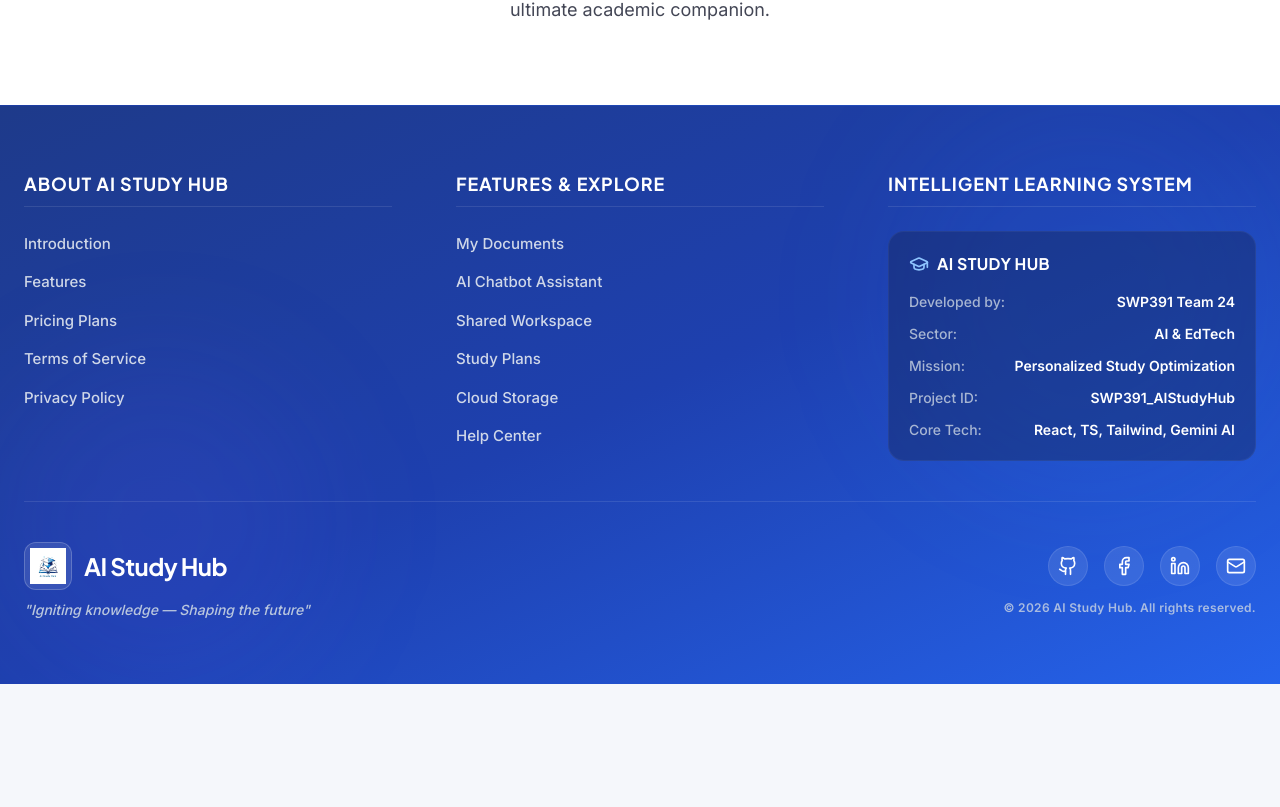
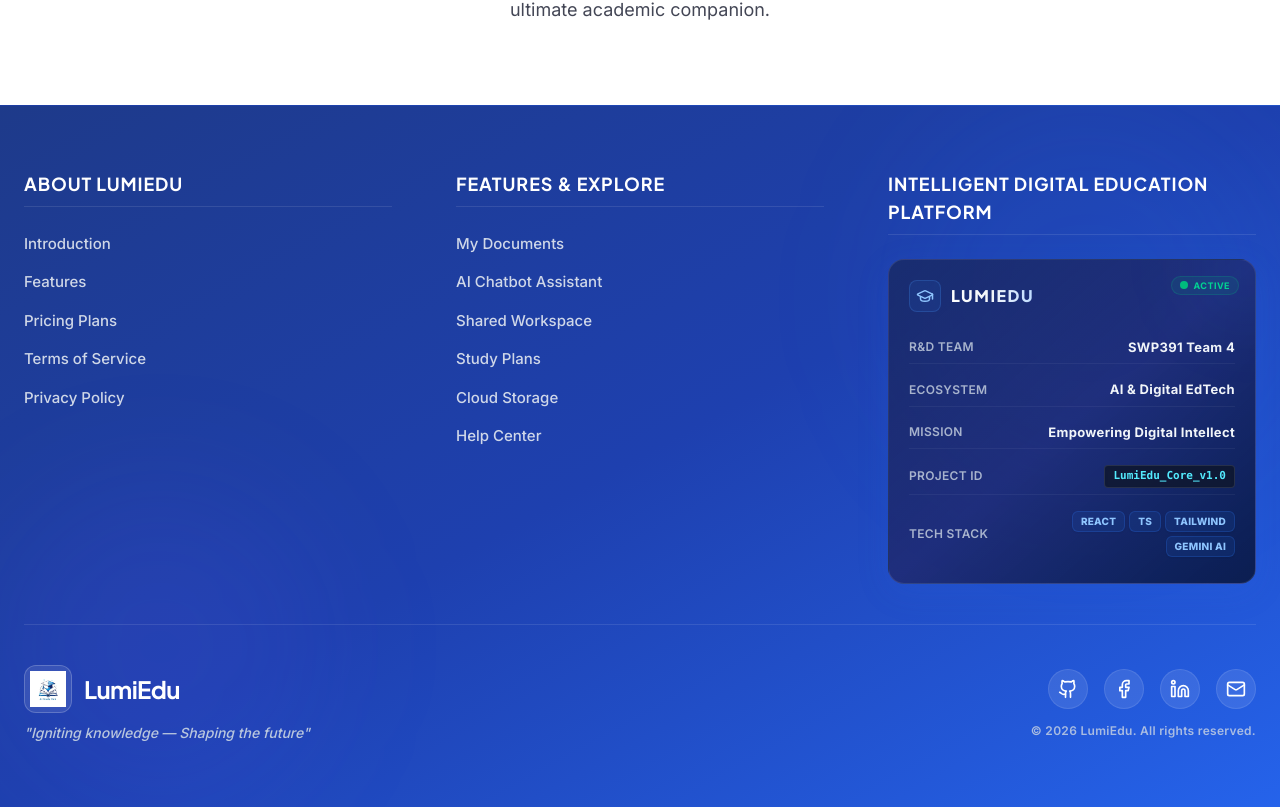
Before and after one commit to huynhduybinh24/SWP391_AIStudyHub, a React (Vite) app in the folder FrontEnd/: page / in a window 1280 px wide. Shown: the part 1829-2636 px from the top of the page. Before the commit the page ends 2513 px from the top, so only its background shows below. Built offline with nearby package versions, Linux system fonts and the light colour scheme; the HTML template or start-up script is replaced by a standard one.

Commit message:
feat: implement frontend foundation and shared file management features

```diff
--- a/FrontEnd/index.html
+++ b/FrontEnd/index.html
@@ -8,7 +8,7 @@
   <link rel="preconnect" href="https://fonts.googleapis.com" />
   <link rel="preconnect" href="https://fonts.gstatic.com" crossorigin />
   <link href="https://fonts.googleapis.com/css2?family=Inter:wght@400;500;600;700;800&family=Plus+Jakarta+Sans:wght@600;700;800&display=swap" rel="stylesheet" />
-  <title>AI Study Hub</title>
+  <title>LumiEdu</title>
   <script>
     (function () {
       const theme = localStorage.getItem('ai-study-hub-theme') || 'light';
--- a/FrontEnd/src/app/router/routes.tsx
+++ b/FrontEnd/src/app/router/routes.tsx
@@ -61,7 +61,7 @@ export const router = createBrowserRouter([
       },
       {
         path: '/pricing',
-        element: <Navigate to="/dashboard/upgrade" replace />,
+        element: <PricingPage isPublic={true} />,
       },
       {
         path: '/help',
--- a/FrontEnd/src/components/layout/ConfirmLogoutModal.tsx
+++ b/FrontEnd/src/components/layout/ConfirmLogoutModal.tsx
@@ -35,7 +35,7 @@ export function ConfirmLogoutModal({ isOpen, onClose }: ConfirmLogoutModalProps)
       isOpen={isOpen}
       onClose={onClose}
       title={t.sidebar.logoutConfirmTitle || "Confirm Log Out"}
-      description={t.sidebar.logoutConfirmDesc || "Are you sure you want to sign out of your AI Study Hub account?"}
+      description={t.sidebar.logoutConfirmDesc || "Are you sure you want to sign out of your LumiEdu account?"}
       className="max-w-md"
     >
       <div className="space-y-6">
--- a/FrontEnd/src/components/layout/Sidebar.tsx
+++ b/FrontEnd/src/components/layout/Sidebar.tsx
@@ -188,7 +188,7 @@ export function Sidebar() {
               <div className="hidden md:flex group relative size-10 items-center justify-center mx-auto shrink-0 select-none">
                 <img
                   src="/logo.png"
-                  alt="AI Study Hub"
+                  alt="LumiEdu"
                   className="
                     size-8 transition-opacity duration-200
                     group-hover:opacity-0 group-focus-within:opacity-0 object-contain
@@ -220,15 +220,15 @@ export function Sidebar() {
                 <Link to="/dashboard" onClick={handleLinkClick} className="flex items-center gap-2.5 no-underline shrink-0 max-w-full overflow-hidden select-none">
                   <img
                     src="/logo.png"
-                    alt="AI Study Hub"
+                    alt="LumiEdu"
                     className="w-8 h-8 shrink-0 object-contain"
                   />
                   <div className="flex flex-col justify-center animate-fade-in whitespace-nowrap overflow-hidden min-w-0 text-left">
                     <h1 className="text-[15px] font-bold leading-tight text-slate-900 dark:text-slate-100 tracking-tight truncate">
-                      AI Study Hub
+                      LumiEdu
                     </h1>
                     <p className="text-[11px] font-semibold leading-tight text-slate-500 dark:text-slate-400 mt-0.5 truncate">
-                      {t.sidebar.brandSubtitle || "Focused Intelligence"}
+                      {t.sidebar.brandSubtitle || "Illuminate Your Learning"}
                     </p>
                   </div>
                 </Link>
@@ -249,15 +249,15 @@ export function Sidebar() {
                 <Link to="/dashboard" onClick={handleLinkClick} className="flex items-center gap-2.5 no-underline shrink-0 max-w-full overflow-hidden select-none">
                   <img
                     src="/logo.png"
-                    alt="AI Study Hub"
+                    alt="LumiEdu"
                     className="w-8 h-8 shrink-0 object-contain"
                   />
                   <div className="flex flex-col justify-center whitespace-nowrap overflow-hidden min-w-0 text-left">
                     <h1 className="text-[15px] font-bold leading-tight text-slate-900 dark:text-slate-100 tracking-tight truncate">
-                      AI Study Hub
+                      LumiEdu
                     </h1>
                     <p className="text-[11px] font-semibold leading-tight text-slate-500 dark:text-slate-400 mt-0.5 truncate">
-                      {t.sidebar.brandSubtitle || "Focused Intelligence"}
+                      {t.sidebar.brandSubtitle || "Illuminate Your Learning"}
                     </p>
                   </div>
                 </Link>
--- a/FrontEnd/src/components/shared/AppFooter.tsx
+++ b/FrontEnd/src/components/shared/AppFooter.tsx
@@ -1,6 +1,9 @@
-import { Link } from 'react-router-dom'
+import { Link, useNavigate } from 'react-router-dom'
 import { useTranslation } from '@/context/LanguageContext'
 import { Mail, GraduationCap } from 'lucide-react'
+import { useAuthStore } from '@/stores/authStore'
+import { DEV_SKIP_AUTH } from '@/config/dev'
+import { POST_LOGIN_REDIRECT_KEY } from '@/features/auth/hooks/useLogin'
 
 // Custom stroke-based brand SVGs for Lucide v1 compatibility
 function Github(props: React.SVGProps<SVGSVGElement>) {
@@ -88,37 +91,51 @@ export function AppFooter({ variant = 'full' }: AppFooterProps) {
     )
   }
 
+  const isAuthenticated = useAuthStore((state) => state.isAuthenticated)
+  // In DEV_SKIP_AUTH mode, treat as unauthenticated so footer links still redirect to login correctly
+  const isReallyAuthenticated = DEV_SKIP_AUTH ? false : isAuthenticated
+  const navigate = useNavigate()
+
+  const handleProtectedLink = (to: string) => {
+    if (!isReallyAuthenticated) {
+      sessionStorage.setItem(POST_LOGIN_REDIRECT_KEY, to)
+      navigate('/login')
+    } else {
+      navigate(to)
+    }
+  }
+
   // Define localized strings based on active language (vi / en / ja / ko)
   const isVi = language === 'vi'
 
   const content = {
-    aboutTitle: isVi ? 'Về AI Study Hub' : 'About AI Study Hub',
+    aboutTitle: isVi ? 'Về LumiEdu' : 'About LumiEdu',
     aboutLinks: [
-      { text: isVi ? 'Giới thiệu' : 'Introduction', to: '/about' },
+      { text: isVi ? 'Giới thiệu' : 'Introduction', to: '/' },
       { text: isVi ? 'Tính năng' : 'Features', to: '/#features' },
       { text: isVi ? 'Bảng giá' : 'Pricing Plans', to: '/pricing' },
-      { text: t.footer.termsOfService, to: '/terms' },
-      { text: t.footer.privacyPolicy, to: '/privacy' },
+      { text: t.footer.termsOfService, to: '/help' },
+      { text: t.footer.privacyPolicy, to: '/help' },
     ],
     exploreTitle: isVi ? 'Tính năng & Khám phá' : 'Features & Explore',
     exploreLinks: [
-      { text: isVi ? 'Tài liệu của tôi' : 'My Documents', to: '/login' },
-      { text: isVi ? 'Trợ lý AI Chatbot' : 'AI Chatbot Assistant', to: '/login' },
-      { text: isVi ? 'Không gian chia sẻ' : 'Shared Workspace', to: '/login' },
-      { text: isVi ? 'Kế hoạch học tập' : 'Study Plans', to: '/login' },
-      { text: isVi ? 'Dung lượng đám mây' : 'Cloud Storage', to: '/login' },
-      { text: t.footer.helpCenter, to: '/help' },
+      { text: isVi ? 'Tài liệu của tôi' : 'My Documents', to: '/dashboard/documents', isProtected: true },
+      { text: isVi ? 'Trợ lý AI Chatbot' : 'AI Chatbot Assistant', to: '/dashboard/chat', isProtected: true },
+      { text: isVi ? 'Không gian chia sẻ' : 'Shared Workspace', to: '/dashboard/shared', isProtected: true },
+      { text: isVi ? 'Kế hoạch học tập' : 'Study Plans', to: '/dashboard/study-plans', isProtected: true },
+      { text: isVi ? 'Dung lượng đám mây' : 'Cloud Storage', to: '/dashboard/storage', isProtected: true },
+      { text: t.footer.helpCenter, to: '/help', isProtected: false },
     ],
-    infoTitle: isVi ? 'DỰ ÁN HỆ THỐNG HỌC TẬP THÔNG MINH' : 'INTELLIGENT LEARNING SYSTEM',
+    infoTitle: isVi ? 'NỀN TẢNG HỌC TẬP SỐ THÔNG MINH' : 'INTELLIGENT DIGITAL EDUCATION PLATFORM',
     infoItems: [
-      { label: isVi ? 'Nhóm phát triển' : 'Developed by', value: 'SWP391 Team 24' },
-      { label: isVi ? 'Lĩnh vực' : 'Sector', value: isVi ? 'AI & Giáo dục (EdTech)' : 'AI & EdTech' },
-      { label: isVi ? 'Định hướng' : 'Mission', value: isVi ? 'Tối ưu hóa học tập cá nhân' : 'Personalized Study Optimization' },
-      { label: isVi ? 'Mã số dự án' : 'Project ID', value: 'SWP391_AIStudyHub' },
-      { label: isVi ? 'Công nghệ chính' : 'Core Tech', value: 'React, TS, Tailwind, Gemini AI' },
+      {label: isVi ? 'Ban phát triển' : 'R&D Team', value: 'SWP391 Team 4' },
+      { label: isVi ? 'Hệ sinh thái' : 'Ecosystem', value: isVi ? 'AI & Giáo dục số (EdTech)' : 'AI & Digital EdTech' },
+      { label: isVi ? 'Sứ mệnh' : 'Mission', value: isVi ? 'Cá nhân hóa tri thức thế hệ mới' : 'Empowering Digital Intellect' },
+      { label: isVi ? 'Mã định danh' : 'Project ID', value: 'LumiEdu_Core_v1.0' },
+      { label: isVi ? 'Hạ tầng cốt lõi' : 'Tech Stack', value: 'React, TS, Tailwind, Gemini AI' },
     ],
     slogan: isVi ? 'Khơi nguồn tri thức — Kiến tạo tương lai' : 'Igniting knowledge — Shaping the future',
-    copyrightText: isVi ? '© 2026 AI Study Hub. Tất cả quyền được bảo lưu.' : '© 2026 AI Study Hub. All rights reserved.',
+    copyrightText: isVi ? '© 2026 LumiEdu. Tất cả quyền được bảo lưu.' : '© 2026 LumiEdu. All rights reserved.',
   }
 
   return (
@@ -157,12 +174,21 @@ export function AppFooter({ variant = 'full' }: AppFooterProps) {
             <ul className="flex flex-col gap-3.5">
               {content.exploreLinks.map((link, idx) => (
                 <li key={idx}>
+                  {link.isProtected ? (
+                    <button
+                      onClick={() => handleProtectedLink(link.to)}
+                      className="text-slate-200/90 hover:text-white text-[15px] font-medium transition-all duration-200 hover:translate-x-1 inline-block text-left cursor-pointer bg-transparent border-none p-0"
+                    >
+                      {link.text}
+                    </button>
+                  ) : (
                     <Link
                       to={link.to}
                       className="text-slate-200/90 hover:text-white text-[15px] font-medium transition-all duration-200 hover:translate-x-1 inline-block"
                     >
                       {link.text}
                     </Link>
+                  )}
                 </li>
               ))}
             </ul>
@@ -173,18 +199,59 @@ export function AppFooter({ variant = 'full' }: AppFooterProps) {
             <h4 className="text-white font-bold font-heading text-lg mb-6 pb-2 border-b border-white/10 uppercase tracking-wider">
               {content.infoTitle}
             </h4>
-            <div className="bg-blue-950/40 rounded-2xl p-5 border border-white/5 space-y-4">
-              <h5 className="font-bold text-white text-[16px] tracking-wide flex items-center gap-2">
-                <GraduationCap className="w-5 h-5 text-blue-300" />
-                AI STUDY HUB
+            <div className="bg-gradient-to-br from-blue-950/70 via-indigo-950/60 to-slate-950/70 rounded-2xl p-5 border border-white/10 shadow-[0_8px_32px_0_rgba(37,99,235,0.15)] space-y-4 relative overflow-hidden group hover:border-blue-500/30 hover:shadow-[0_12px_40px_rgba(37,99,235,0.25)] hover:-translate-y-1 transition-all duration-300">
+              {/* Outer decorative glowing ring */}
+              <div className="absolute -top-10 -right-10 w-24 h-24 bg-blue-500/10 rounded-full blur-2xl group-hover:bg-blue-500/20 transition-all duration-300" />
+
+              {/* Pulse status dot in corner */}
+              <div className="absolute top-4 right-4 flex items-center gap-1.5 bg-emerald-500/10 px-2 py-0.5 rounded-full border border-emerald-500/20">
+                <span className="relative flex h-2 w-2">
+                  <span className="animate-ping absolute inline-flex h-full w-full rounded-full bg-emerald-400 opacity-75"></span>
+                  <span className="relative inline-flex rounded-full h-2 w-2 bg-emerald-500"></span>
+                </span>
+                <span className="text-[9px] font-bold text-emerald-400 tracking-wider uppercase select-none">Active</span>
+              </div>
+
+              <h5 className="font-extrabold text-white text-base tracking-wide flex items-center gap-2.5">
+                <div className="p-1.5 rounded-lg bg-blue-500/10 border border-blue-400/20 text-blue-300">
+                  <GraduationCap className="w-4.5 h-4.5 text-blue-300 animate-pulse" />
+                </div>
+                <span className="bg-gradient-to-r from-white via-slate-100 to-blue-200 bg-clip-text text-transparent tracking-widest uppercase font-black">
+                  LUMIEDU
+                </span>
               </h5>
-              <ul className="space-y-3 text-sm text-slate-200/95">
-                {content.infoItems.map((item, idx) => (
-                  <li key={idx} className="flex justify-between items-start gap-4">
-                    <span className="text-slate-300/80 font-medium shrink-0">{item.label}:</span>
-                    <span className="font-semibold text-right text-white">{item.value}</span>
+
+              <ul className="space-y-2.5 pt-1">
+                {content.infoItems.map((item, idx) => {
+                  const isTech = item.label.toLowerCase().includes('tech') || item.label.toLowerCase().includes('công nghệ')
+                  const isProject = item.label.toLowerCase().includes('project') || item.label.toLowerCase().includes('mã số')
+
+                  return (
+                    <li key={idx} className="flex justify-between items-center gap-4 py-1.5 border-b border-white/5 last:border-0">
+                      <span className="text-slate-300/80 text-[12px] font-semibold tracking-wide uppercase shrink-0">{item.label}</span>
+                      {isTech ? (
+                        <div className="flex flex-wrap gap-1 justify-end max-w-[190px]">
+                          {item.value.split(',').map((tech, tIdx) => (
+                            <span
+                              key={tIdx}
+                              className="inline-block text-[10px] font-extrabold px-2 py-0.5 rounded-md bg-blue-500/10 text-blue-300 border border-blue-500/20 tracking-wide uppercase shadow-xs hover:bg-blue-500/20 transition-colors"
+                            >
+                              {tech.trim()}
+                            </span>
+                          ))}
+                        </div>
+                      ) : isProject ? (
+                        <span className="font-mono text-[11px] font-bold px-2 py-0.5 rounded bg-slate-900/80 border border-white/10 text-cyan-300 shadow-inner">
+                          {item.value}
+                        </span>
+                      ) : (
+                        <span className="font-bold text-right text-slate-100 text-[13px] tracking-wide">
+                          {item.value}
+                        </span>
+                      )}
                     </li>
-                ))}
+                  )
+                })}
               </ul>
             </div>
           </div>
@@ -200,10 +267,10 @@ export function AppFooter({ variant = 'full' }: AppFooterProps) {
           <div className="flex flex-col items-center md:items-start text-center md:text-left gap-2.5">
             <div className="flex items-center gap-3">
               <div className="w-12 h-12 bg-white/10 backdrop-blur-md rounded-xl flex items-center justify-center border border-white/20">
-                <img src="/logo.png" alt="AI Study Hub Logo" className="w-9 h-9 object-contain" />
+                <img src="/logo.png" alt="LumiEdu Logo" className="w-9 h-9 object-contain" />
               </div>
               <span className="text-xl md:text-2xl font-bold font-heading text-white tracking-tight">
-                AI Study Hub
+                LumiEdu
               </span>
             </div>
             <p className="text-slate-300/90 text-sm italic font-medium">
```
Lines whose indentation alone changed are shown as unchanged.
